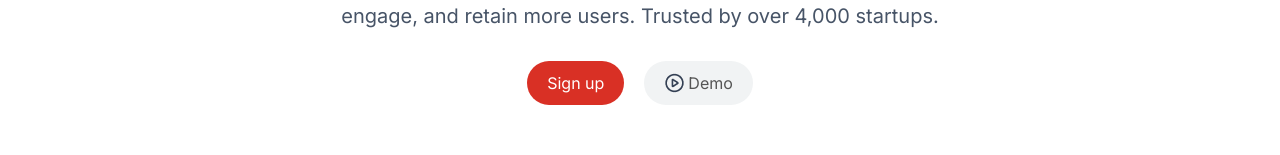
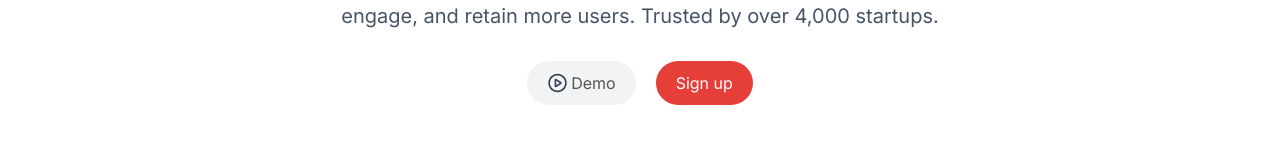
Before and after one commit to prateekjain624/zysk-technology, a React (Vite) app: page / in a window 1280 px wide. Shown: the part 270-425 px from the top of the page. Built offline with nearby package versions, Linux system fonts and the light colour scheme.

Commit message:
done changes in css

```diff
--- a/src/App.css
+++ b/src/App.css
@@ -109,6 +109,7 @@
 .cta-buttons {
   display: flex;
   justify-content: center;
+  flex-direction: row-reverse;
   gap: 20px;
 }
 
@@ -136,7 +137,7 @@
 }
 
 .signup-btn {
-  background-color: #d93025;
+  background-color: rgba(230, 63, 58, 1);
   color: white;
 }
 
```
